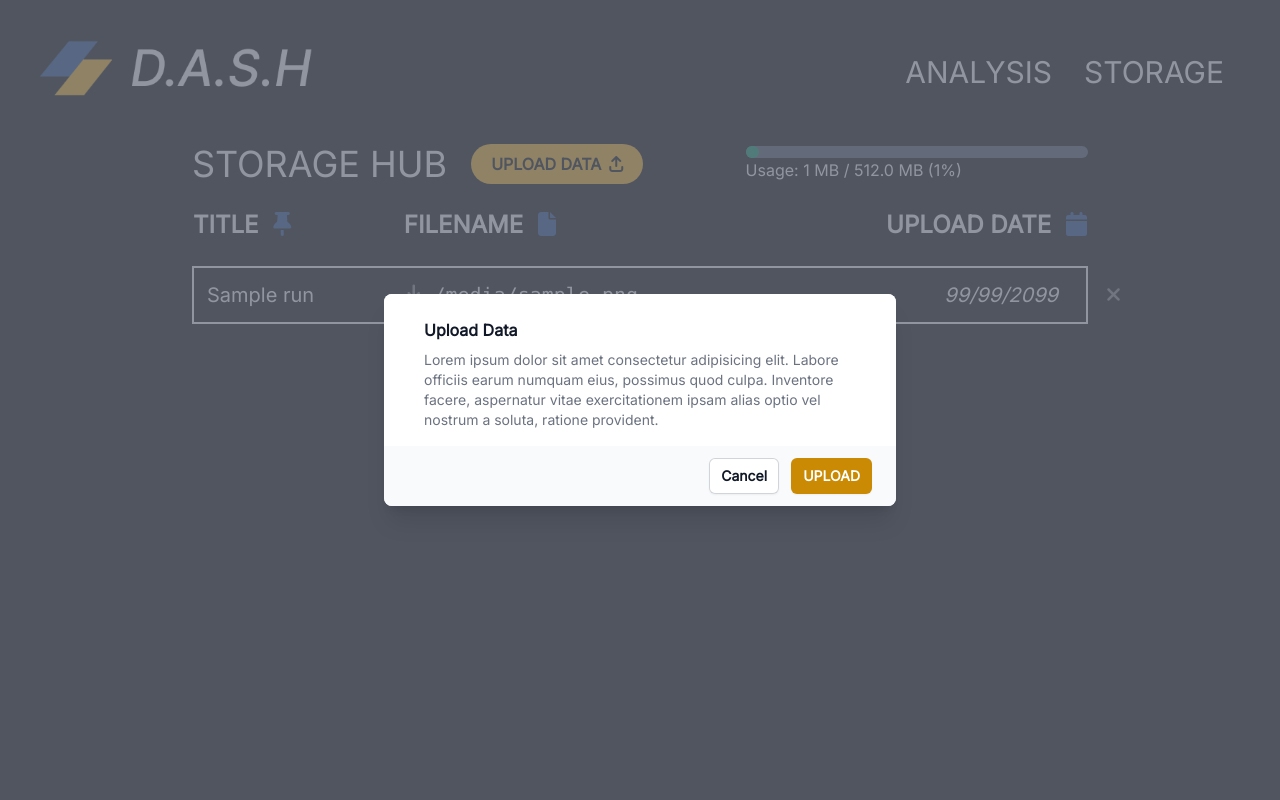
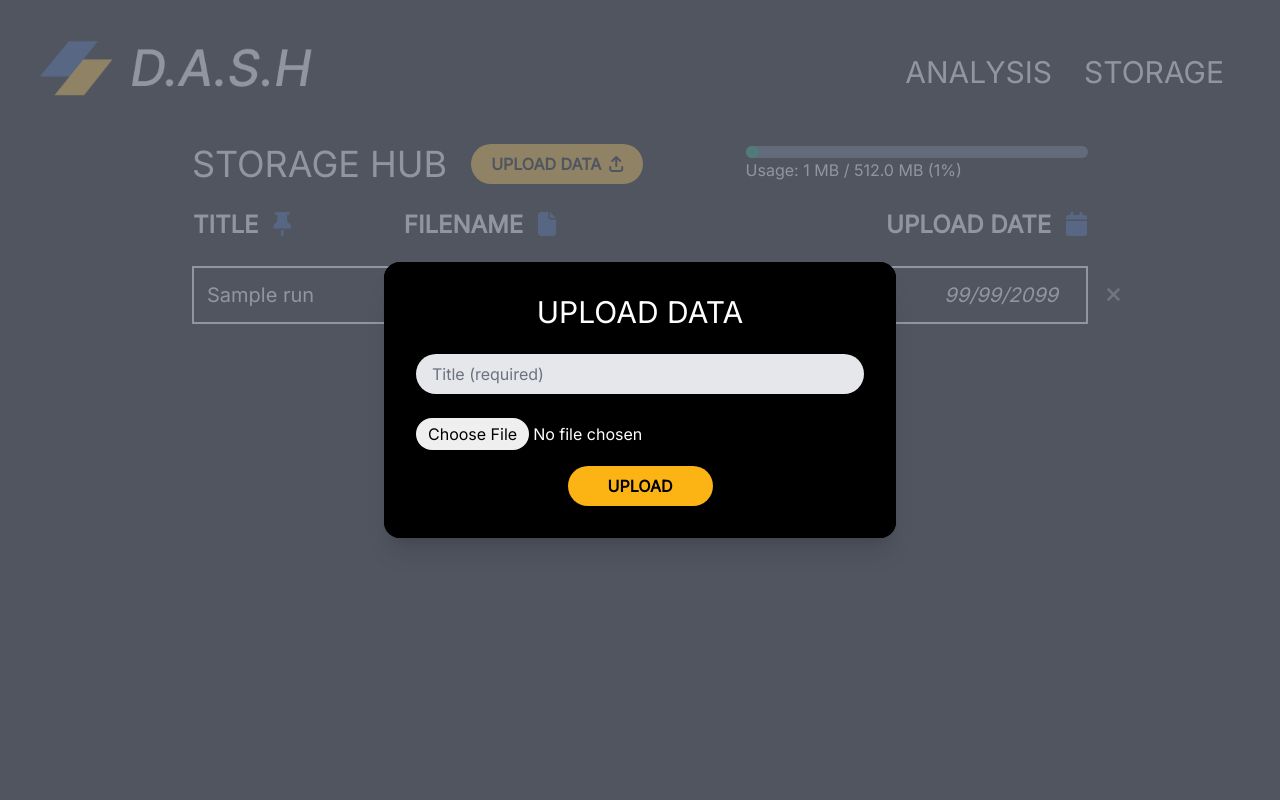
Before and after one commit to Formula-Electric-Berkeley/dash, a Flask app: template templates/storage.html in a window 1280 px wide, after a click on "UPLOAD DATA". Run offline with Flask 3, Linux system fonts and the light colour scheme; the template is opened without the code that fills it: most values are stand-ins (such as "Sample title", 1, 10 or a date in 2020); some libraries are stand-ins or nearby versions.

Commit message:
style upload modal

```diff
--- a/templates/storage.html
+++ b/templates/storage.html
@@ -10,7 +10,8 @@
     </div>
     <div class="w-2/5 px-4 pr-0 flex flex-col justify-center">
       <div class="w-full h-3 rounded-full bg-gray-600">
-        <div class="h-full rounded-full bg-emerald-600" style="min-width: 4%; width: {{ storage_size_percent }}%;"></div>
+        <div class="h-full rounded-full bg-emerald-600" style="min-width: 4%; width: {{ storage_size_percent }}%;">
+        </div>
       </div>
       <h1>Usage: {{ storage_size }} MB / 512.0 MB ({{ storage_size_percent }}%)</h1>
     </div>
@@ -49,24 +50,19 @@
     <div class="flex min-h-full items-end justify-center p-4 text-center sm:items-center sm:p-0"
       id="storageUploadModalArea">
       <div
-        class="relative transform overflow-hidden rounded-lg bg-white text-left shadow-xl transition-all sm:my-8 sm:w-full sm:max-w-lg">
-        <div class="bg-white px-4 pb-4 pt-5 sm:p-6 sm:pb-4">
-          <div class="sm:flex sm:items-start">
-            <div class="mt-3 text-center sm:ml-4 sm:mt-0 sm:text-left">
-              <h3 class="text-base font-semibold leading-6 text-gray-900" id="modal-title">Upload Data</h3>
-              <div class="mt-2">
-                <p class="text-sm text-gray-500">Lorem ipsum dolor sit amet consectetur adipisicing elit. Labore
-                  officiis earum numquam eius, possimus quod culpa. Inventore facere, aspernatur vitae exercitationem
-                  ipsam alias optio vel nostrum a soluta, ratione provident.</p>
-              </div>
-            </div>
-          </div>
-        </div>
-        <div class="bg-gray-50 px-4 py-3 sm:flex sm:flex-row-reverse sm:px-6">
-          <button type="button"
-            class="inline-flex w-full justify-center rounded-md bg-yellow-600 px-3 py-2 text-sm font-semibold text-white shadow-sm hover:bg-yellow-500 sm:ml-3 sm:w-auto">UPLOAD</button>
-          <button onclick="handleModal('storageUploadModal')" type="button"
-            class="mt-3 inline-flex w-full justify-center rounded-md bg-white px-3 py-2 text-sm font-semibold text-gray-900 shadow-sm ring-1 ring-inset ring-gray-300 hover:bg-gray-50 sm:mt-0 sm:w-auto">Cancel</button>
+        class="relative transform overflow-hidden rounded-2xl bg-black text-left shadow-xl transition-all sm:my-8 sm:w-full sm:max-w-lg">
+        <div class="bg-black p-8 text-center">
+          <h1 class="text-3xl">UPLOAD DATA</h1>
+          <form method=post enctype=multipart/form-data>
+            <input
+              class="w-full my-6 px-4 py-2 rounded-full text-black outline-none bg-gray-200 placeholder:text-gray-500"
+              type=text name=title placeholder="Title (required)">
+            <input
+              class="w-full mb-4 cursor-pointer file:rounded-full file:outline-none file:border-none file:px-3 file:py-1 file:cursor-pointer"
+              type=file name=file><br />
+            <input class="px-10 py-2 bg-yellow hover-shadow-yellow rounded-full text-black font-bold cursor-pointer"
+              type=submit value="UPLOAD">
+          </form>
         </div>
       </div>
     </div>
```
